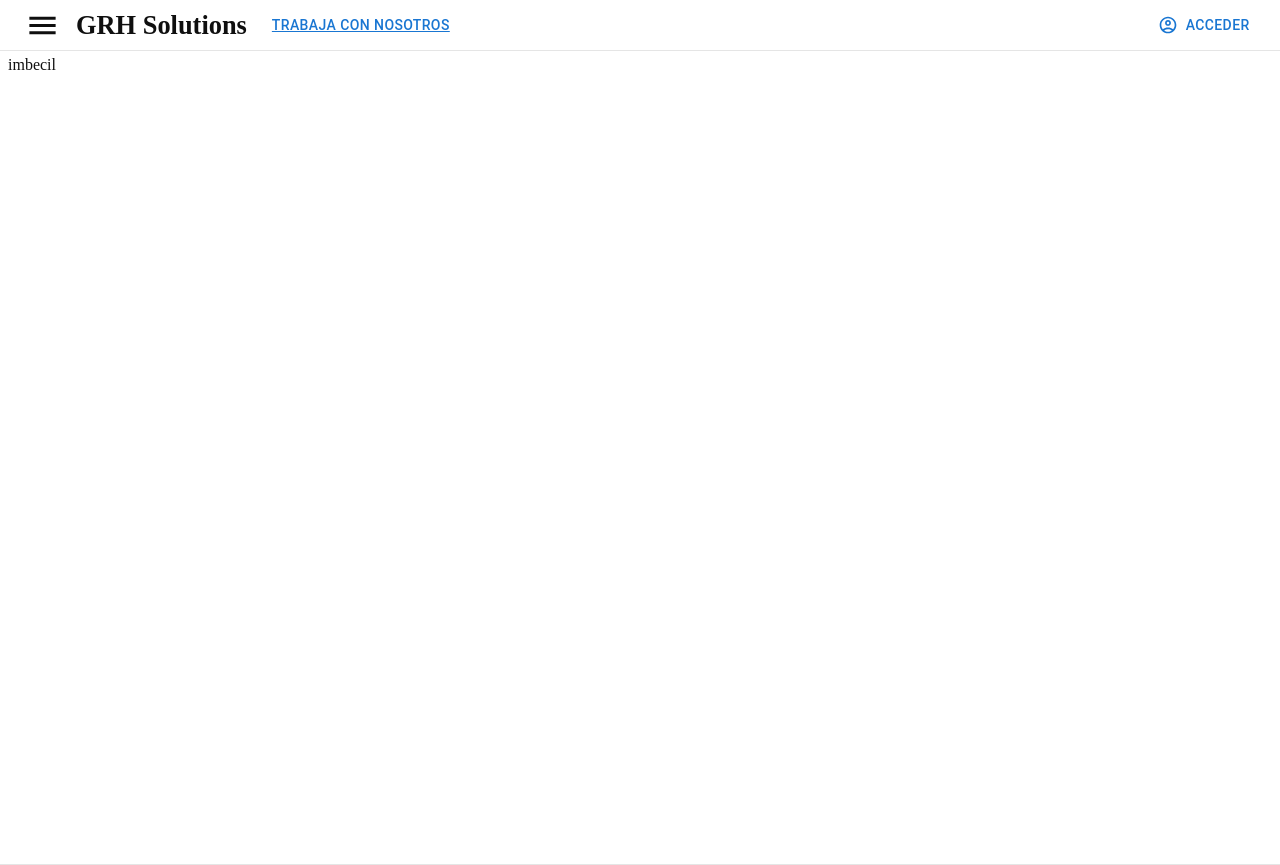
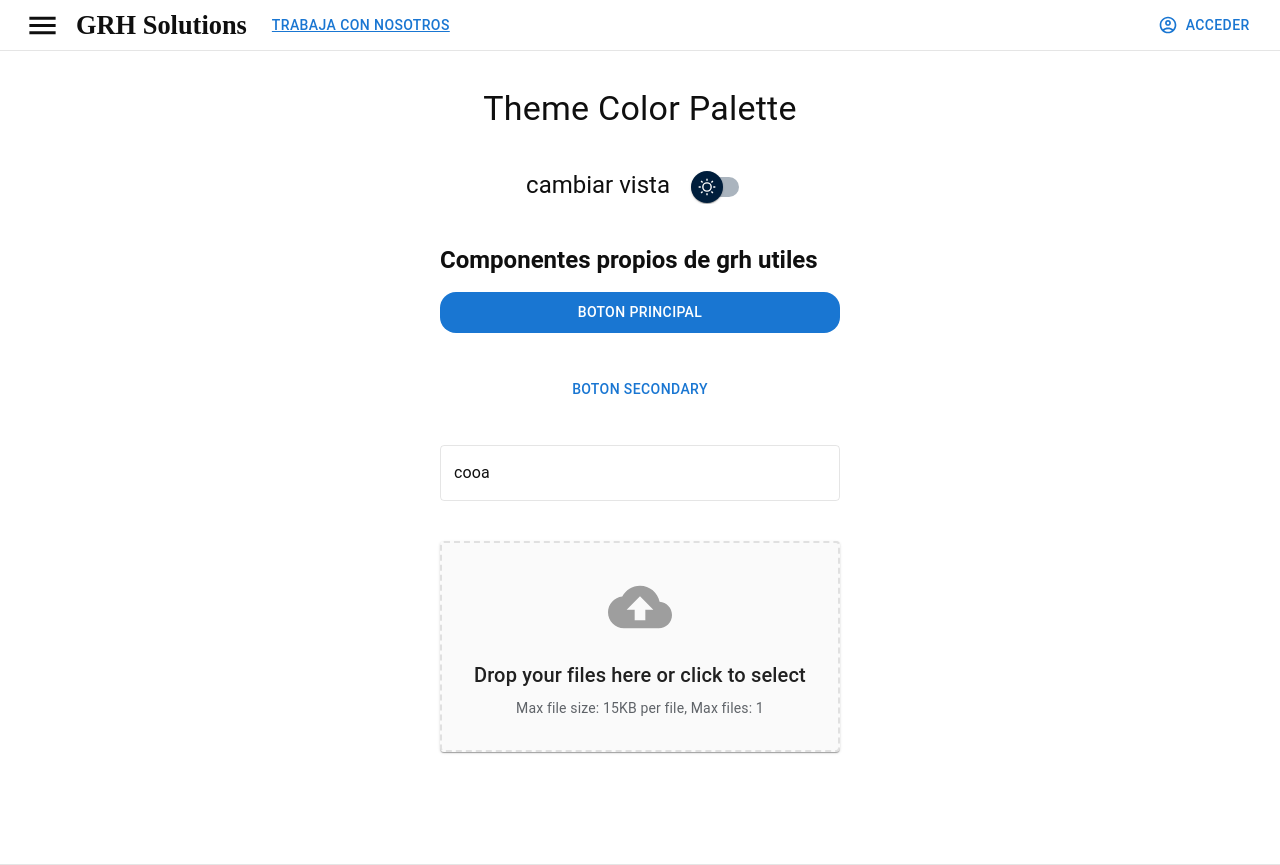
Before and after one commit to GRHsolutions/grh_solutions, a React (Vite) app in the folder Grh-Solutions/grh-solutions.client/: page /demo-items in a window 1280 px wide. Built offline with nearby package versions, Linux system fonts and the light colour scheme.

Commit message:
theme and custom components showcase

```diff
--- a/Grh-Solutions/grh-solutions.client/src/generics/grh-generics/inputFiles/DragNDrop.tsx
+++ b/Grh-Solutions/grh-solutions.client/src/generics/grh-generics/inputFiles/DragNDrop.tsx
@@ -3,36 +3,64 @@ import {
   Paper,
   Typography,
   Box,
-  Alert
+  Alert,
+  IconButton,
+  Stack
 } from '@mui/material';
-import { CloudUpload } from '@mui/icons-material';
+import {
+  CloudUpload,
+  DeleteOutline,
+  InsertDriveFile,
+  PictureAsPdf,
+  Image,
+  Description,
+} from '@mui/icons-material';
 
 interface DragDropInputProps {
   acceptedMimeTypes: string[];
-  maxSizeInMB: number;
-  onFileSelect: (file: File) => void;
+  maxSizeInKB: number;
+  maxFiles: number;
+  onFileSelect: (files: File[]) => void;
+  selectedFiles: File[];
+  inputProps?: InputProps
 }
 
-export function GrhDragDropInput({
+interface InputProps {
+    label?: string;
+}
+
+export function DragDropInput({
   acceptedMimeTypes,
-  maxSizeInMB,
-  onFileSelect
+  maxSizeInKB,
+  maxFiles,
+  onFileSelect,
+  selectedFiles,
+  inputProps
 }: DragDropInputProps) {
   const [isDragging, setIsDragging] = useState(false);
   const [error, setError] = useState<string>('');
 
-  const validateFile = (file: File): boolean => {
+  const getFileIcon = (fileType: string) => {
+    if (fileType.startsWith('image/')) return <Image sx={{ color: 'secondary.main' }} />;
+    if (fileType === 'application/pdf') return <PictureAsPdf sx={{ color: 'red' }} />;
+    if (fileType.includes('msword') || fileType.includes('word')) return <Description sx={{ color: 'blue' }} />;
+    if (fileType.includes('excel') || fileType.includes('spreadsheet')) return <Description sx={{ color: 'green' }} />;
+    return <InsertDriveFile sx={{ color: 'grey.500' }} />;
+  };
+
+  const validateFiles = (newFiles: File[]): boolean => {
     setError('');
 
-    if (!acceptedMimeTypes.includes(file.type)) {
-      setError(`Invalid file type. Accepted types: ${acceptedMimeTypes.join(', ')}`);
+    if (selectedFiles.length + newFiles.length > maxFiles) {
+      setError(`Maximum ${maxFiles} files allowed.`);
       return false;
     }
 
-    const sizeInMB = file.size / (1024 * 1024);
-    if (sizeInMB > maxSizeInMB) {
-      setError(`File size must be less than ${maxSizeInMB}MB`);
-      return false;
+    for (const file of newFiles) {
+      if (file.size / 1024 > maxSizeInKB) {
+        setError(`File ${file.name} exceeds ${maxSizeInKB}KB limit`);
+        return false;
+      }
     }
 
     return true;
@@ -41,12 +69,7 @@ export function GrhDragDropInput({
   const handleDrag = useCallback((e: React.DragEvent) => {
     e.preventDefault();
     e.stopPropagation();
-
-    if (e.type === 'dragenter' || e.type === 'dragover') {
-      setIsDragging(true);
-    } else if (e.type === 'dragleave') {
-      setIsDragging(false);
-    }
+    setIsDragging(e.type === 'dragenter' || e.type === 'dragover');
   }, []);
 
   const handleDrop = useCallback((e: React.DragEvent) => {
@@ -54,21 +77,26 @@ export function GrhDragDropInput({
     e.stopPropagation();
     setIsDragging(false);
 
-    const file = e.dataTransfer.files[0];
-    if (file && validateFile(file)) {
-      onFileSelect(file);
+    const newFiles = Array.from(e.dataTransfer.files);
+    if (newFiles.length > 0 && validateFiles(newFiles)) {
+      onFileSelect([...selectedFiles, ...newFiles]);
     }
-  }, [onFileSelect, validateFile]);
+  }, [onFileSelect, selectedFiles, validateFiles]);
 
   const handleFileInput = useCallback((e: React.ChangeEvent<HTMLInputElement>) => {
-    const file = e.target.files?.[0];
-    if (file && validateFile(file)) {
-      onFileSelect(file);
+    const newFiles = e.target.files ? Array.from(e.target.files) : [];
+    if (newFiles.length > 0 && validateFiles(newFiles)) {
+      onFileSelect([...selectedFiles, ...newFiles]);
     }
-  }, [onFileSelect, validateFile]);
+    e.target.value = '';
+  }, [onFileSelect, selectedFiles, validateFiles]);
+
+  const handleRemoveFile = (indexToRemove: number) => {
+    onFileSelect(selectedFiles.filter((_, index) => index !== indexToRemove));
+  };
 
   return (
-    <Box sx={{ width: '100%' }}>
+    <Stack spacing={2} width="100%">
       <Paper
         elevation={isDragging ? 3 : 1}
         onDragEnter={handleDrag}
@@ -78,13 +106,13 @@ export function GrhDragDropInput({
         sx={{
           p: 4,
           border: '2px dashed',
-          borderColor: isDragging ? 'primary.main' : 'grey.300',
-          bgcolor: isDragging ? 'primary.50' : 'background.paper',
+          borderColor: isDragging ? 'secondary.main' : 'grey.300',
+          bgcolor: isDragging ? 'action.hover' : 'background.paper',
           transition: 'all 0.2s ease-in-out',
           cursor: 'pointer',
           '&:hover': {
-            borderColor: 'primary.main',
-            bgcolor: 'primary.50'
+            borderColor: 'secondary.main',
+            bgcolor: 'action.hover'
           }
         }}
       >
@@ -94,34 +122,41 @@ export function GrhDragDropInput({
           accept={acceptedMimeTypes.join(',')}
           style={{ display: 'none' }}
           id="fileInput"
+          multiple
         />
         <label htmlFor="fileInput" style={{ cursor: 'pointer', width: '100%', height: '100%' }}>
           <Box sx={{ textAlign: 'center' }}>
-            <CloudUpload
-              sx={{
-                fontSize: 64,
-                mb: 2,
-                color: isDragging ? 'primary.main' : 'grey.500'
-              }}
-            />
-            <Typography variant="h6" component="div" gutterBottom color="textPrimary">
-              Drop your file here or click to select
+            <CloudUpload sx={{ fontSize: 64, mb: 2, color: isDragging ? 'secondary.main' : 'grey.500' }} />
+            <Typography variant="h6" component="div" gutterBottom>
+              {inputProps?.label || "Drop your files here or click to select"}
             </Typography>
             <Typography variant="body2" color="textSecondary">
-              Maximum file size: {maxSizeInMB}MB
-            </Typography>
-            <Typography variant="body2" color="textSecondary">
-              Accepted types: {acceptedMimeTypes.join(', ')}
+              Max file size: {maxSizeInKB}KB per file, Max files: {maxFiles}
             </Typography>
           </Box>
         </label>
       </Paper>
 
-      {error && (
-        <Alert severity="error" sx={{ mt: 2 }}>
-          {error}
-        </Alert>
+      {error && <Alert severity="error" onClose={() => setError('')}>{error}</Alert>}
+
+      {selectedFiles.length > 0 && (
+        <Stack spacing={1} width="100%">
+          {selectedFiles.map((file, index) => (
+            <Paper key={index} sx={{ p: 2, display: 'flex', alignItems: 'center', gap: 2 }}>
+              {getFileIcon(file.type)}
+              <Box sx={{ flexGrow: 1 }}>
+                <Typography variant="body1" noWrap>{file.name}</Typography>
+                <Typography variant="body2" color="textSecondary">
+                  {(file.size / 1024).toFixed(2)} KB
+                </Typography>
+              </Box>
+              <IconButton onClick={() => handleRemoveFile(index)} color="error" size="small">
+                <DeleteOutline />
+              </IconButton>
+            </Paper>
+          ))}
+        </Stack>
       )}
-    </Box>
+    </Stack>
   );
 }
--- a/Grh-Solutions/grh-solutions.client/src/generics/grh-generics/textField.tsx
+++ b/Grh-Solutions/grh-solutions.client/src/generics/grh-generics/textField.tsx
@@ -1,37 +1,40 @@
-import React from 'react';
-import { TextField as MuiTextField, TextFieldVariants } from '@mui/material'; // Importa el TextField de MUI correctamente
-import { SxProps, useTheme } from '@mui/material/styles'; // Para acceder al tema
+import React, { forwardRef } from 'react';
+import { TextField as MuiTextField, TextFieldVariants } from '@mui/material';
+import { SxProps, useTheme } from '@mui/material/styles';
 
 interface TextFieldProps {
   id?: string;
   name?: string;
-  ref?: React.RefObject<HTMLInputElement | null>;
   value?: string | number;
   label?: string;
-  handleChange?: (
+  onChange?: (
     e: React.ChangeEvent<HTMLInputElement | HTMLTextAreaElement>
   ) => void;
   fullWidth?: boolean;
-  type?: React.HTMLInputTypeAttribute | undefined;
+  type?: React.HTMLInputTypeAttribute;
   autoComplete?: string;
   variant?: TextFieldVariants;
   sx?: SxProps;
+  disabled?: boolean;
 }
 
-const GrhTextField: React.FC<TextFieldProps> = ({
+const GrhTextField = forwardRef<HTMLInputElement, TextFieldProps>((
+  {
     id,
     name,
-  ref,
     value,
     label,
-  handleChange,
+    onChange,
     fullWidth = false,
-  type,
+    type = 'text',
     autoComplete,
-  variant,
-  sx
-}) => {
-  const theme = useTheme(); // Accede al tema para usarlo en el componente
+    variant = 'outlined',
+    sx = {},
+    disabled = false,
+  },
+  ref
+) => {
+  const theme = useTheme();
 
   return (
     <MuiTextField
@@ -39,10 +42,11 @@ const GrhTextField: React.FC<TextFieldProps> = ({
       name={name}
       label={label}
       variant={variant}
-      inputRef={ref} // Utiliza el ref que se pasa como prop
-      value={value} // Asigna el valor que se pasa al componente
-      onChange={handleChange} // Pasa la función handleChange
+      inputRef={ref}
+      value={value}
+      onChange={onChange}
       fullWidth={fullWidth}
+      disabled={disabled}
       sx={{
         ...sx,
         '& .MuiInputLabel-root': {
@@ -63,10 +67,10 @@ const GrhTextField: React.FC<TextFieldProps> = ({
           },
         },
       }}
-      type={type} // Asumiendo que es un campo de correo electrónico
+      type={type}
       autoComplete={autoComplete}
     />
   );
-};
+});
 
 export default GrhTextField;
--- a/Grh-Solutions/grh-solutions.client/src/pages/TryColorsAndGenerics/TryColorsAndGenerics.tsx
+++ b/Grh-Solutions/grh-solutions.client/src/pages/TryColorsAndGenerics/TryColorsAndGenerics.tsx
@@ -1,12 +1,18 @@
-import { Box, Typography, Paper, Grid2, useTheme } from '@mui/material';
+import { Box, Typography, Paper, Grid2, useTheme, SxProps } from '@mui/material';
 import React from 'react';
 import MUIswitch from '../../generics/switch/MUIswitch';
 import GrhButton from '../../generics/grh-generics/button';
 import GrhTextField from '../../generics/grh-generics/textField';
+import { DragDropInput } from '../../generics/grh-generics/inputFiles/DragNDrop';
 
 const TryColorsAndGenerics = () => {
   const theme = useTheme();
   const [ useColorShowCase, setUseColorShowCase ] = React.useState(false);
+  const [selectedFiles, setSelectedFiles] = React.useState<File[]>([]);
+
+  const handleFileSelect = (files: File[]) => {
+    setSelectedFiles(files);
+  };
 
   const ColorSwatch = ({ color, name, textColor = '#000' }: { color: string; name: string; textColor?: string }) => (
     <Paper elevation={2} sx={{ mb: 2, overflow: 'hidden' }}>
@@ -29,12 +35,12 @@ const TryColorsAndGenerics = () => {
     </Paper>
   );
 
-  const Section = ({ title, children }: { title: string; children: React.ReactNode }) => (
-    <Box sx={{ mb: 4 }}>
+  const Section = ({ title, children, sx }: { title: string; children: React.ReactNode, sx?: SxProps }) => (
+    <Box sx={{ mb: 4}}>
       <Typography variant="h5" sx={{ mb: 2, fontWeight: 'bold' }}>
         {title}
       </Typography>
-      <Grid2 container spacing={2}>
+      <Grid2 container spacing={5} sx={{...sx}}>
         {children}
       </Grid2>
     </Box>
@@ -68,64 +74,67 @@ const TryColorsAndGenerics = () => {
       }}
     >
       <Typography variant="h4" sx={{ mb: 4, textAlign: 'center' }}>
-        Theme Color Palette <MUIswitch value={useColorShowCase} onChange={handleSwitchAction} />
+        Theme Color Palette
+      </Typography>
+      <Typography variant='h5' sx={{ mb: 4, textAlign: 'center' }}>
+        cambiar vista <MUIswitch value={useColorShowCase} onChange={handleSwitchAction} />
       </Typography>
       {useColorShowCase ?
         <>
           <Section title="Primary Colors">
             <Grid2 size={{ xs: 12, sm: 6, md: 4 }}>
-              <ColorSwatch color={theme.palette.primary.main} name="Primary Main" />
+              <ColorSwatch color={theme.palette.primary.main} name="Primary Main" textColor={theme.palette.primary.contrastText}/>
             </Grid2>
             <Grid2 size={{ xs: 12, sm: 6, md: 4 }}>
-              <ColorSwatch color={theme.palette.primary.dark} name="Primary Dark" />
+              <ColorSwatch color={theme.palette.primary.dark} name="Primary Dark" textColor={theme.palette.primary.contrastText}/>
             </Grid2>
             <Grid2 size={{ xs: 12, sm: 6, md: 4 }}>
-              <ColorSwatch color={theme.palette.primary.light} name="Primary Light" />
+              <ColorSwatch color={theme.palette.primary.light} name="Primary Light" textColor={theme.palette.primary.contrastText}/>
             </Grid2>
             <Grid2 size={{ xs: 12, sm: 6, md: 4 }}>
-              <ColorSwatch color={theme.palette.primary.hover as string} name="Primary Hover" />
+              <ColorSwatch color={theme.palette.primary.hover as string} name="Primary Hover" textColor={theme.palette.primary.contrastText}/>
             </Grid2>
             <Grid2 size={{ xs: 12, sm: 6, md: 4 }}>
-              <ColorSwatch color={theme.palette.primary.father as string} name="Primary Father" />
+              <ColorSwatch color={theme.palette.primary.father as string} name="Primary Father" textColor={theme.palette.primary.contrastText}/>
             </Grid2>
             <Grid2 size={{ xs: 12, sm: 6, md: 4 }}>
-              <ColorSwatch color={theme.palette.primary.link as string} name="Primary Link" />
+              <ColorSwatch color={theme.palette.primary.link as string} name="Primary Link" textColor={theme.palette.primary.contrastText}/>
             </Grid2>
           </Section>
 
           <Section title="Secondary Colors">
             <Grid2 size={{ xs: 12, sm: 6, md: 4 }}>
-              <ColorSwatch color={theme.palette.secondary.main} name="Secondary Main" textColor="#fff" />
+              <ColorSwatch color={theme.palette.secondary.main} name="Secondary Main" textColor={theme.palette.primary.contrastText} />
             </Grid2>
             <Grid2 size={{ xs: 12, sm: 6, md: 4 }}>
-              <ColorSwatch color={theme.palette.secondary.dark} name="Secondary Dark" textColor="#fff" />
+              <ColorSwatch color={theme.palette.secondary.dark} name="Secondary Dark" textColor={theme.palette.primary.contrastText} />
             </Grid2>
             <Grid2 size={{ xs: 12, sm: 6, md: 4 }}>
-              <ColorSwatch color={theme.palette.secondary.light} name="Secondary Light" />
+              <ColorSwatch color={theme.palette.secondary.light} name="Secondary Light" textColor={theme.palette.primary.contrastText}/>
             </Grid2>
             <Grid2 size={{ xs: 12, sm: 6, md: 4 }}>
-              <ColorSwatch color={theme.palette.secondary.hover as string} name="Secondary Hover" textColor="#fff" />
+              <ColorSwatch color={theme.palette.secondary.hover as string} name="Secondary Hover" textColor={theme.palette.primary.contrastText} />
             </Grid2>
             <Grid2 size={{ xs: 12, sm: 6, md: 4 }}>
-              <ColorSwatch color={theme.palette.secondary.link as string} name="Secondary Link" textColor="#fff" />
+              <ColorSwatch color={theme.palette.secondary.link as string} name="Secondary Link" textColor={theme.palette.primary.contrastText} />
             </Grid2>
           </Section>
 
           <Section title="Background Colors">
             <Grid2 size={{ xs: 12, sm: 6, md: 4 }}>
-              <ColorSwatch color={theme.palette.background.default} name="Background Default" />
+              <ColorSwatch color={theme.palette.background.default} name="Background Default" textColor={theme.palette.primary.contrastText}/>
             </Grid2>
             <Grid2 size={{ xs: 12, sm: 6, md: 4 }}>
-              <ColorSwatch color={theme.palette.background.paper} name="Background Paper" />
+              <ColorSwatch color={theme.palette.background.paper} name="Background Paper" textColor={theme.palette.primary.contrastText}/>
             </Grid2>
           </Section>
 
           <Section title="Text Colors">
             <Grid2 size={{ xs: 12, sm: 6, md: 4 }}>
-              <ColorSwatch color={theme.palette.text.primary} name="Text Primary" textColor="#fff" />
+              <ColorSwatch color={theme.palette.text.primary} name="Text Primary" textColor={theme.palette.primary.contrastText}/>
             </Grid2>
             <Grid2 size={{ xs: 12, sm: 6, md: 4 }}>
-              <ColorSwatch color={theme.palette.text.secondary} name="Text Secondary" textColor="#fff" />
+              <ColorSwatch color={theme.palette.text.secondary} name="Text Secondary" textColor={theme.palette.primary.contrastText}/>
             </Grid2>
             <Grid2 size={{ xs: 12, sm: 6, md: 4 }}>
               <ColorSwatch color={theme.palette.text.dark} name="Text Dark" />
@@ -134,16 +143,16 @@ const TryColorsAndGenerics = () => {
 
           <Section title="Status Colors">
             <Grid2 size={{ xs: 12, sm: 6, md: 4 }}>
-              <ColorSwatch color={theme.palette.success.main} name="Success Main" textColor="#fff" />
+              <ColorSwatch color={theme.palette.success.main} name="Success Main" textColor={theme.palette.primary.contrastText}/>
             </Grid2>
             <Grid2 size={{ xs: 12, sm: 6, md: 4 }}>
-              <ColorSwatch color={theme.palette.error.main} name="Error Main" textColor="#fff" />
+              <ColorSwatch color={theme.palette.error.main} name="Error Main" textColor={theme.palette.primary.contrastText} />
             </Grid2>
             <Grid2 size={{ xs: 12, sm: 6, md: 4 }}>
-              <ColorSwatch color={theme.palette.warning.main} name="Warning Main" />
+              <ColorSwatch color={theme.palette.warning.main} name="Warning Main" textColor={theme.palette.primary.contrastText}/>
             </Grid2>
             <Grid2 size={{ xs: 12, sm: 6, md: 4 }}>
-              <ColorSwatch color={theme.palette.info.main} name="Info Main" textColor="#fff" />
+              <ColorSwatch color={theme.palette.info.main} name="Info Main" textColor={theme.palette.primary.contrastText}/>
             </Grid2>
           </Section>
 
@@ -153,14 +162,14 @@ const TryColorsAndGenerics = () => {
                 <ColorSwatch
                   color={value}
                   name={`Gray ${key}`}
-                  textColor={parseInt(key) > 500 ? '#fff' : '#000'}
+                  textColor={parseInt(key) > 500 ? theme.palette.primary.contrastText : theme.palette.primary.contrastText}
                 />
               </Grid2>
             ))}
           </Section>
         </>
       :
-        <Section title='Componentes propios de grh utiles'>
+        <Section title='Componentes propios de grh utiles' sx={{ display: 'flex', flexDirection: 'column'}}>
           <GrhButton
             label="BOTON PRINCIPAL"
             variant='principal'
@@ -172,6 +181,13 @@ const TryColorsAndGenerics = () => {
           <GrhTextField
             label='cooa'
           />
+          <DragDropInput
+            acceptedMimeTypes={['image/jpeg', 'image/png', 'image/gif']}
+            maxSizeInKB={15}
+            onFileSelect={handleFileSelect}
+            selectedFiles={selectedFiles}
+            maxFiles={1}
+          />
         </Section>
       }
 
--- a/Grh-Solutions/grh-solutions.client/src/routes/routes.tsx
+++ b/Grh-Solutions/grh-solutions.client/src/routes/routes.tsx
@@ -41,7 +41,7 @@ export const AppRoutes = (): RouteObject[] => {
       element: <>{CompoRender({ element: SolicitudesPage })}</>
     },
     {
-      path: "/see-various-grh-variables-and-generics",
+      path: "/demo-items",
       element: <>{CompoRender({ element: TryColorsAndGenerics })}</>
     },
     {
```
Also changed, not shown: Grh-Solutions/grh-solutions.client/src/generics/grh-generics/inputFiles/FileInfo.tsx (deleted, +0 -100 lines). Lines whose indentation alone changed are shown as unchanged.
